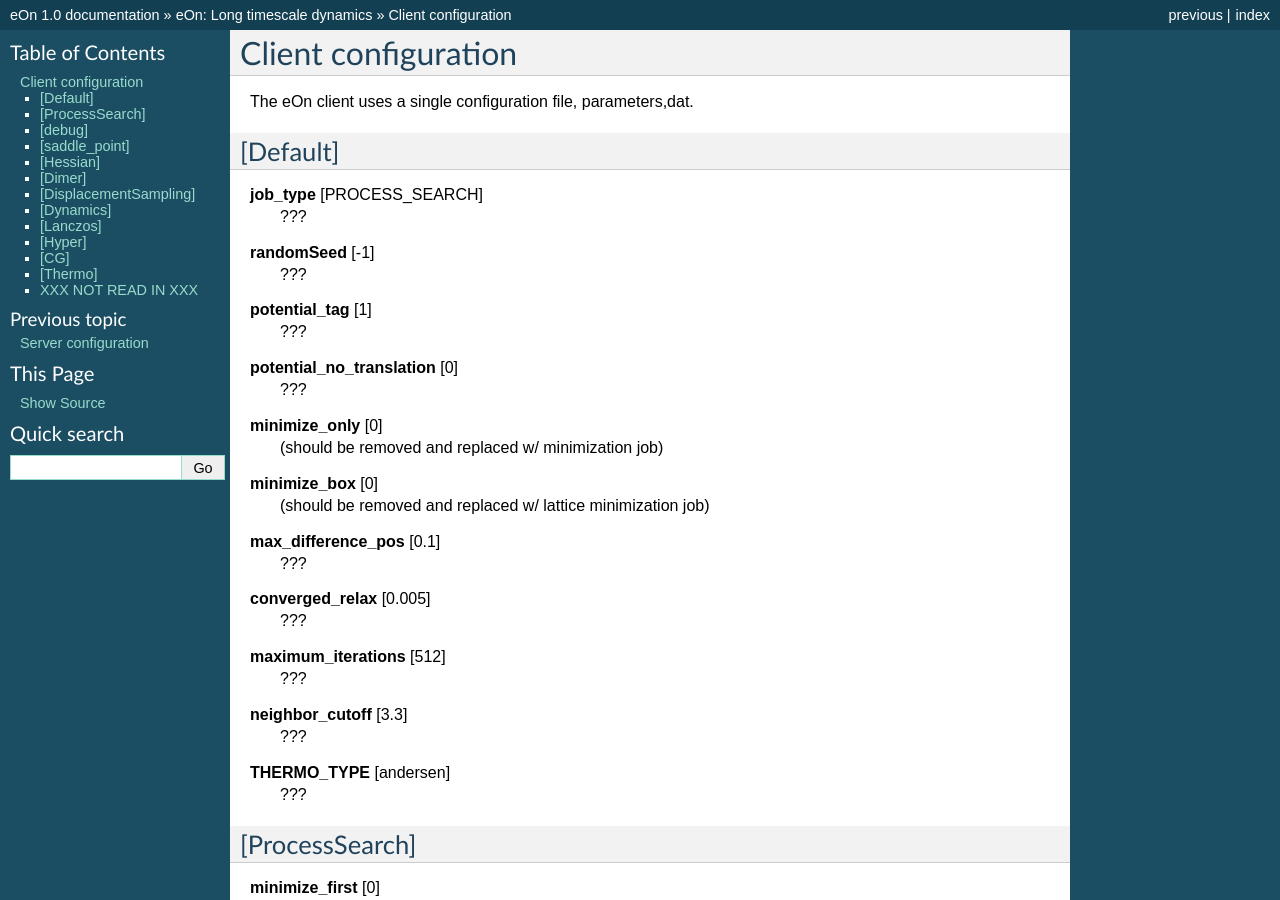
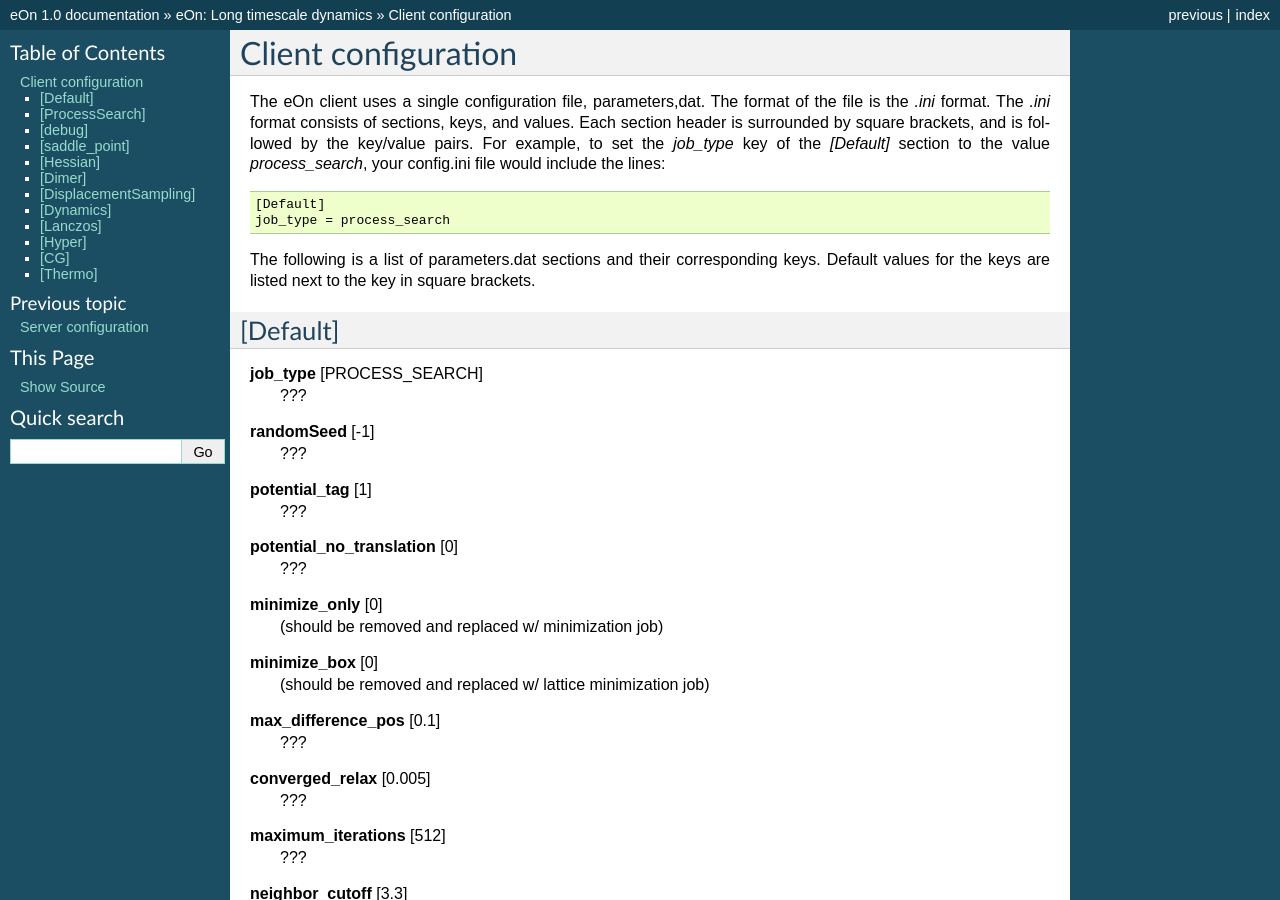
Before and after one commit to HaoLiSky/EON, a Sphinx documentation site: the page built from docs/client_config.txt, in a window 1280 px wide and 900 px high. Built offline with Sphinx 7.4.7, drawn with Linux system fonts in a browser that asks for light colours; formulas are drawn with MathJax 3; some of the changed text lies outside the part shown.

Commit message:
server/client configuration intros

```diff
--- a/docs/client_config.txt
+++ b/docs/client_config.txt
@@ -2,7 +2,23 @@
 Client configuration
 ================================
 
-The eOn client uses a single configuration file, parameters,dat.
+The eOn client uses a single configuration file, parameters,dat. The format of
+the file is the *.ini* format. The *.ini* format consists of sections, keys,
+and values.  Each section header is surrounded by square brackets, and is
+followed by the key/value pairs. For example, to set the *job_type* key of
+the *[Default]* section to the value *process_search*, your config.ini file
+would include the lines:
+
+.. code-block:: none
+
+    [Default]
+    job_type = process_search
+
+The following is a list of parameters.dat sections and their corresponding
+keys. Default values for the keys are listed next to the key in square
+brackets.
+
+
 
 \[Default\]
 --------------------------------
@@ -241,8 +257,9 @@ The eOn client uses a single configuration file, parameters,dat.
     ???
 
 
-XXX NOT READ IN XXX
---------------------------------
+.. note::
+    These are apparently not read in:
+
     * **cgMaxMoveFullRelax** [0.2]
     * **qmTimeStep** [0.1]
     * **hessianPrefactorMax** [10e20]
```
Also changed, not shown: docs/server_config.txt (+14 -1 lines).
